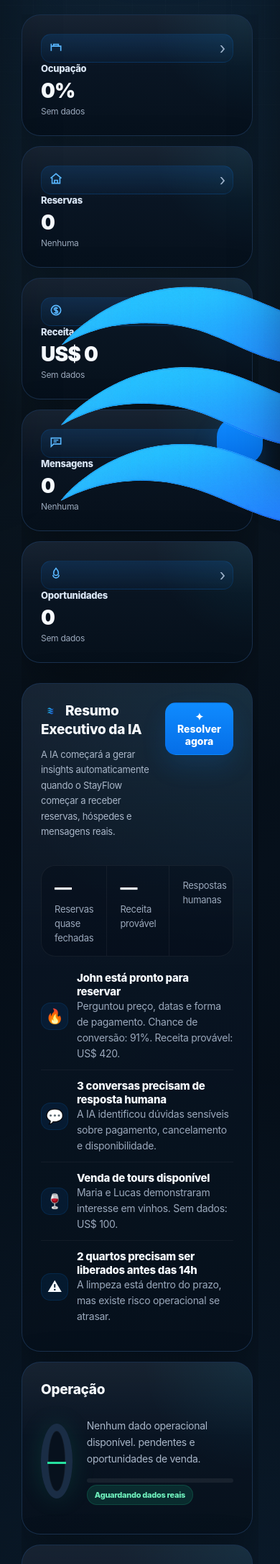
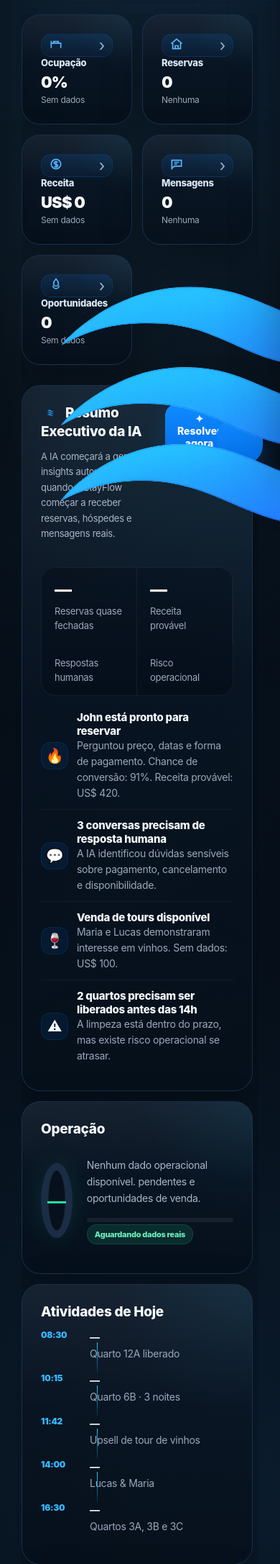
Before and after one commit to stayflowsolutions-sys/StayFlow---Site, a Flask app: template StayFlow---Site/_backup_antigo/templates/dashboard.html in a window 390 px wide. Shown: the part 177-2350 px from the top of the page at 72% size. Run offline with Flask 3, Linux system fonts and the light colour scheme; the template is opened without the code that fills it, so the values that code supplies are empty.

Commit message:
Sincroniza simplificacao mobile do Dashboard/KPIs

```diff
--- a/StayFlow---Site/static/css/app.css
+++ b/StayFlow---Site/static/css/app.css
@@ -1898,10 +1898,28 @@ input[type="datetime-local"]::-webkit-calendar-picker-indicator{
   }
 
   /* Fix: grid de 12 colunas não colapsava no mobile, cortando os
-     KPIs e qualquer card com span-3/4/5/6/7/8/9 (regra que faltava
-     no arquivo original — não havia guerra de especificidade aqui). */
-  .span-3,.span-4,.span-5,.span-6,.span-7,.span-8,.span-9,.kpi{
+     cards com span-3/4/5/6/7/8/9 (regra que faltava no arquivo
+     original — não havia guerra de especificidade aqui). */
+  .span-3,.span-4,.span-5,.span-6,.span-7,.span-8,.span-9{
     grid-column:span 12;
+  }
+  /* KPIs ficam 2 por linha (nao empilhados 1 por linha) - reduz muito
+     a altura total do Dashboard/Reservas/Financeiro no celular sem
+     esconder nenhuma informacao, so deixa mais compacto. Padrao comum
+     em dashboard mobile premium (grid de estatisticas pequenas). */
+  .kpi{
+    grid-column:span 6;
+    min-height:120px;
+    padding:16px;
+  }
+  .kpi-top{
+    height:32px;
+  }
+  .kpi .value{
+    font-size:22px;
+  }
+  .brief-metrics{
+    grid-template-columns:repeat(2,1fr);
   }
 
   /* Tabela rola por conta propria em vez de estourar a largura do
```
